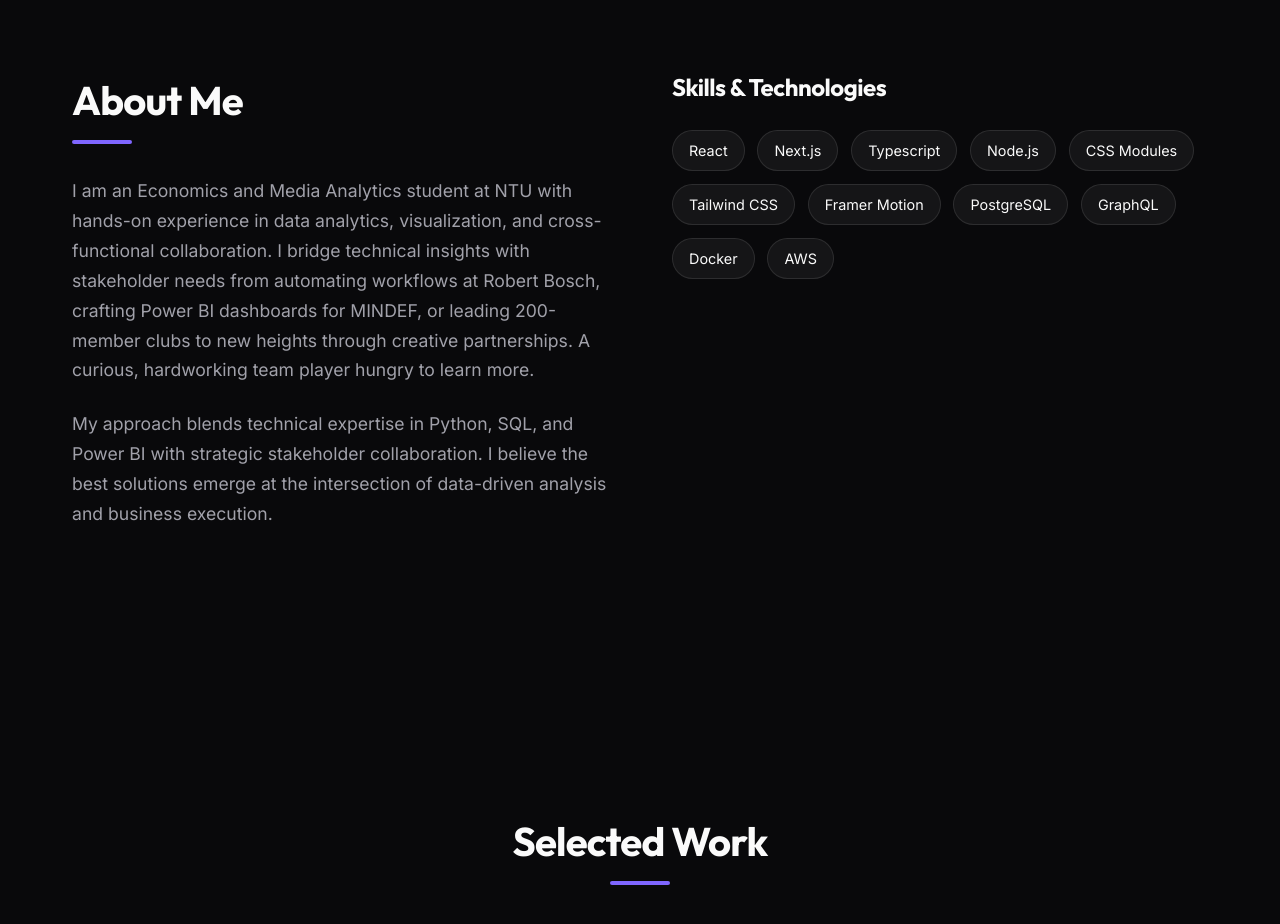
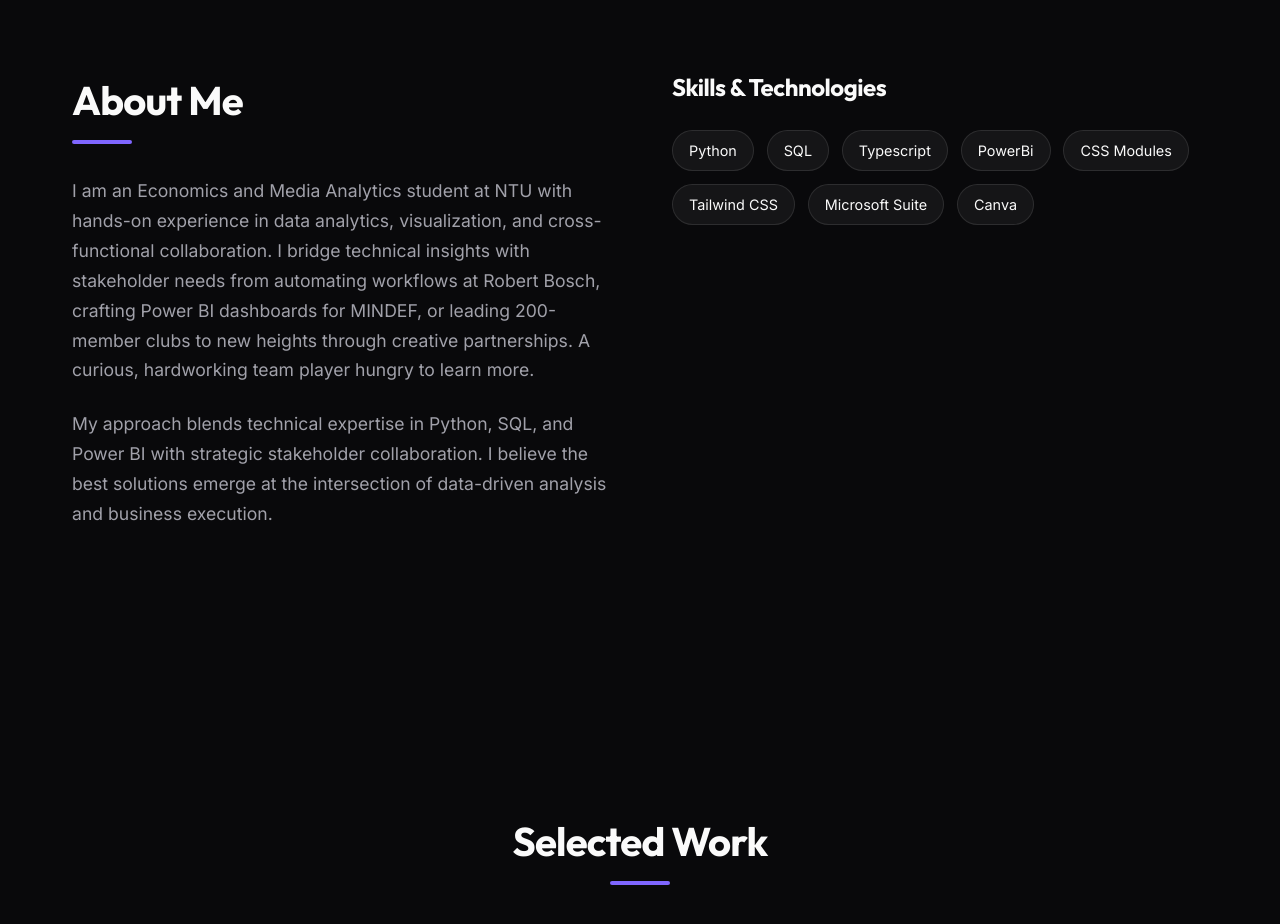
Before and after one commit to ELLOPLANE/portfolio, a Next.js app: page / in a window 1280 px wide. Shown: the part 860-1784 px from the top of the page. Built offline with nearby package versions, Linux system fonts and the light colour scheme.

Commit message:
Update About.tsx

```diff
--- a/app/components/About.tsx
+++ b/app/components/About.tsx
@@ -4,9 +4,9 @@ import { motion } from 'framer-motion';
 import styles from './About.module.css';
 
 const skills = [
-    'React', 'Next.js', 'Typescript', 'Node.js',
-    'CSS Modules', 'Tailwind CSS', 'Framer Motion',
-    'PostgreSQL', 'GraphQL', 'Docker', 'AWS'
+    'Python', 'SQL', 'Typescript', 'PowerBi',
+    'CSS Modules', 'Tailwind CSS', 'Microsoft Suite',
+    'Canva'
 ];
 
 export default function About() {
```
